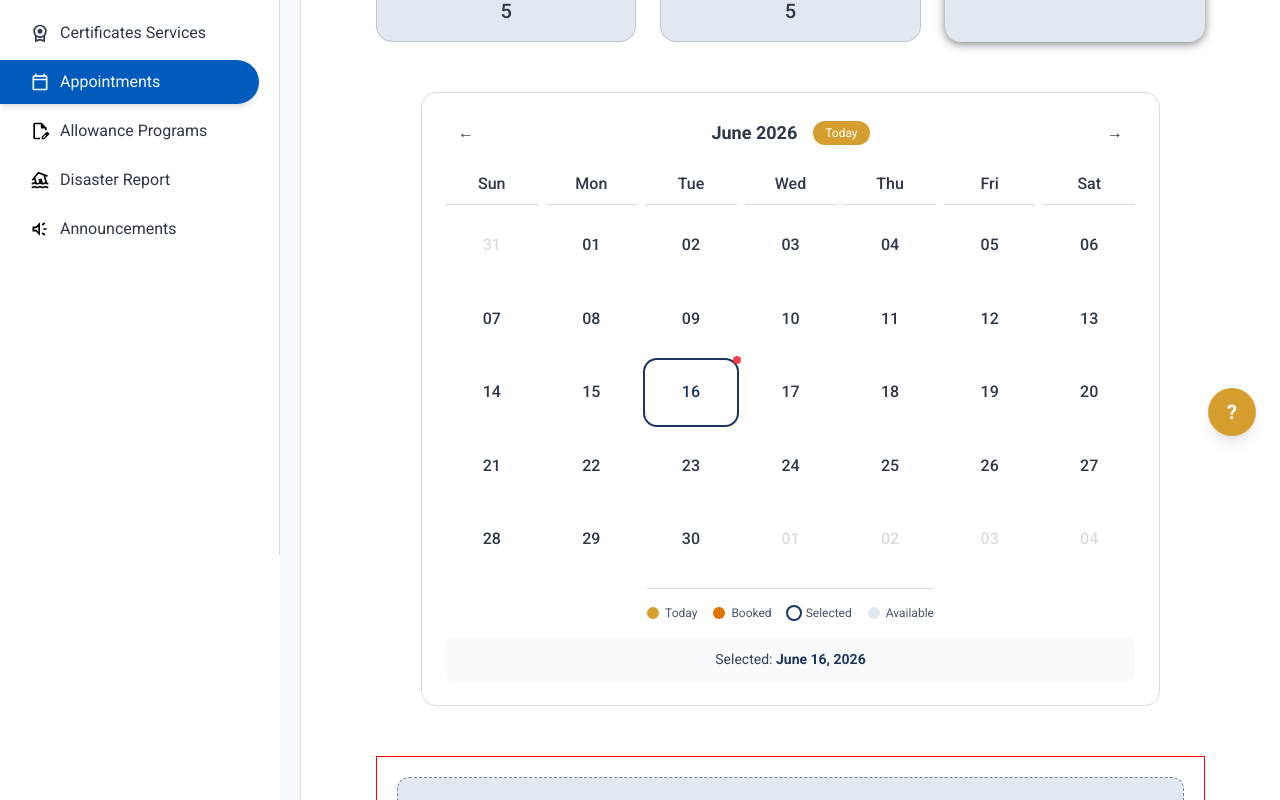
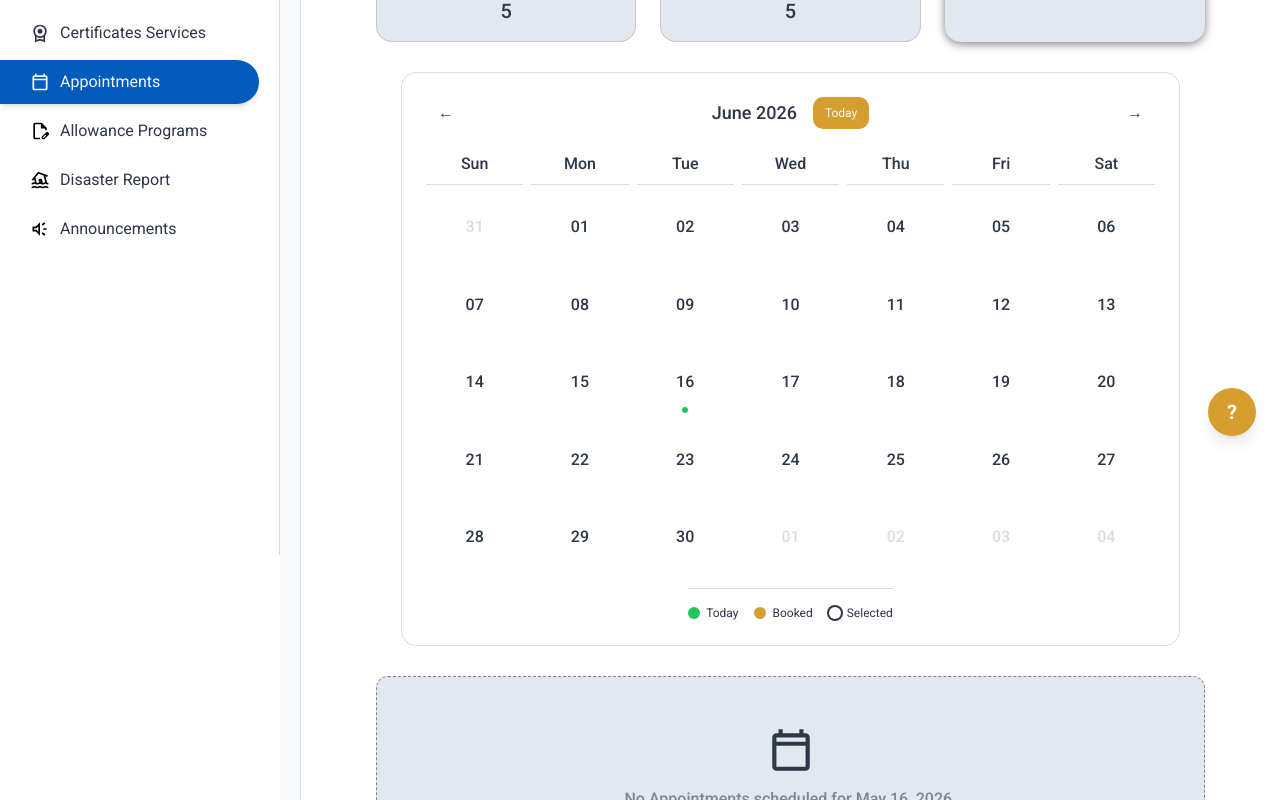
Before and after one commit to Mogith-Code/SmartGN-Digital-GN-Service-Management-System, a React (Vite) app in the folder SmartGN/: page /RAppointment in a window 1280 px wide. Shown: the part 340-1140 px from the top of the page. Built offline with nearby package versions, Linux system fonts and the light colour scheme.

Commit message:
update AppointmentLayoutPage.jsx

```diff
--- a/SmartGN/src/Components/AppointmentsPage/AppointmentLayoutPage.jsx
+++ b/SmartGN/src/Components/AppointmentsPage/AppointmentLayoutPage.jsx
@@ -23,11 +23,11 @@ function AppointmentLayoutPage() {
         <CardLayout />
       </div>
 
-      <div className="flex mt-[30px] mx-[100px] p-[20px]">
+      <div className="flex mt-[30px] mx-[100px] mt-[30px]">
         <CalenderLayout />
       </div>
 
-      <div className="flex justify-center mt-[30px] mx-[75px] p-[20px] border border-[red]">
+      <div className="flex justify-center mx-[75px] my-[30px]">
         <AppointmentSummary />
       </div>
     </>
--- a/SmartGN/src/Components/AppointmentsPage/CalenderLayout.jsx
+++ b/SmartGN/src/Components/AppointmentsPage/CalenderLayout.jsx
@@ -7,8 +7,8 @@ function CalendarLayout() {
   // ============================================================================
 
   // Current date state - tracks the displayed month/year
-  const [currentDate, setCurrentDate] = useState(new Date()); // May 2026
-  const [selectedDay, setSelectedDay] = useState(16);
+  const [currentDate, setCurrentDate] = useState(new Date());
+  const [selectedDay, setSelectedDay] = useState(null);
   const [appointments, setAppointments] = useState([]);
 
   // ============================================================================
@@ -178,7 +178,7 @@ function CalendarLayout() {
         <button
           onClick={goToPreviousMonth}
           disabled={isPrevDisabled}
-          className="bg-transparent border-none text-base font-medium text-[#2D3748] cursor-pointer py-1 px-3 rounded transition-all duration-200 outline-none focus:outline-none hover:bg-[#E2E8F0] hover:text-slate-800 disabled:opacity-40 disabled:cursor-not-allowed"
+          className="bg-transparent border-none text-base font-medium text-[#2D3748] cursor-pointer py-1 px-3 rounded transition-all duration-200 outline-none focus:outline-none hover:bg-[#E2E8F0] disabled:opacity-40 disabled:cursor-not-allowed"
           aria-label="Previous month"
         >
           ←
@@ -186,14 +186,14 @@ function CalendarLayout() {
 
         {/* Month/Year Display */}
         <div className="flex items-center gap-4">
-          <span className="text-base md:text-lg font-semibold text-[#2D3748]">
+          <span className="text-base md:text-lg font-medium text-[#2D3748]">
             {getMonthName(month)} {year}
           </span>
 
           {/* Today Button */}
           <button
             onClick={goToToday}
-            className="text-xs px-3 py-1 bg-[#D69E2E] text-white rounded-full hover:bg-[#B8860B] transition-colors duration-200"
+            className="text-xs px-3 py-2 bg-[#D69E2E] text-[#F7FAFC] rounded-[10px] hover:bg-[#B8860B] transition-colors duration-200 cursor-pointer"
           >
             Today
           </button>
@@ -217,7 +217,7 @@ function CalendarLayout() {
         {weekdays.map((day) => (
           <span
             key={day}
-            className="text-xs sm:text-sm md:text-[16px] font-medium text-[#2D3748] pb-2 border-b-[1.5px] border-[#2D37482D] mb-2"
+            className="text-[16px] sm:text-sm md:text-[16px] font-medium text-[#2D3748] pb-2 border-b-[1.5px] border-[#2D37482D] mb-2"
           >
             {day}
           </span>
@@ -255,32 +255,25 @@ function CalendarLayout() {
             `;
           }
           // ================================================================
-          // CURRENT MONTH DAYS - Color: #2D3748, All clickable
+          // CURRENT MONTH DAYS
           // ================================================================
           else {
-            // Selected day
+            // Selected day - White background with border
             if (isSelected) {
               cellClasses += `
-                bg-white text-[#1c355e] font-semibold
-                ring-2 ring-[#1c355e] ring-opacity-15
-                hover:bg-slate-50 cursor-pointer
+                bg-white text-[#2D3748] font-medium
+                ring-2 ring-[#2D3748]
+                hover:bg-[#E2E8F0] cursor-pointer
               `;
             }
-            // Today
-            else if (today) {
-              cellClasses += `
-                bg-[#D69E2E] text-white font-bold
-                hover:bg-[#B8860B] cursor-pointer
-              `;
-            }
-            // Has booking
+            // Has booking - Amber background
             else if (hasBooking) {
               cellClasses += `
                 bg-amber-600 text-white font-bold
                 hover:bg-amber-700 hover:shadow-md cursor-pointer
               `;
             }
-            // Regular day (All clickable)
+            // Regular day (All clickable) - Including today without special background
             else {
               cellClasses += `
                 text-[#2D3748]
@@ -305,14 +298,18 @@ function CalendarLayout() {
                 {cell.day < 10 ? `0${cell.day}` : cell.day}
               </span>
 
-              {/* Booking Indicator Dot */}
-              {hasBooking && cell.isCurrentMonth && !isSelected && !today && (
-                <span className="absolute bottom-1 left-1/2 transform -translate-x-1/2 w-1 h-1 bg-white rounded-full"></span>
+              {/* ============================================================ */}
+              {/* TODAY INDICATOR DOT - Green dot for today */}
+              {/* ============================================================ */}
+              {today && (
+                <span className="absolute bottom-1 left-1/2 transform -translate-x-1/2 w-1.5 h-1.5 bg-[#22C55E] rounded-full"></span>
               )}
 
-              {/* Today Indicator */}
-              {today && (
-                <span className="absolute -top-1 -right-1 w-2 h-2 bg-red-500 rounded-full animate-pulse"></span>
+              {/* ============================================================ */}
+              {/* BOOKING INDICATOR DOT - Amber dot for booked dates */}
+              {/* ============================================================ */}
+              {hasBooking && cell.isCurrentMonth && !isSelected && !today && (
+                <span className="absolute bottom-1 left-1/2 transform -translate-x-1/2 w-1.5 h-1.5 bg-[#D69E2E] rounded-full"></span>
               )}
             </div>
           );
@@ -324,20 +321,16 @@ function CalendarLayout() {
       {/* ==================================================================== */}
       <div className="flex flex-wrap justify-center gap-3 sm:gap-4 mt-4 pt-4 border-t border-[#2D37482D] text-xs">
         <div className="flex items-center gap-1.5">
-          <div className="w-3 h-3 bg-[#D69E2E] rounded-full"></div>
-          <span className="text-slate-600">Today</span>
+          <div className="w-3 h-3 bg-[#22C55E] rounded-full"></div>
+          <span className="text-[#2D3748]">Today</span>
         </div>
         <div className="flex items-center gap-1.5">
-          <div className="w-3 h-3 bg-amber-600 rounded-full"></div>
-          <span className="text-slate-600">Booked</span>
+          <div className="w-3 h-3 bg-[#D69E2E] rounded-full"></div>
+          <span className="text-[#2D3748]">Booked</span>
         </div>
         <div className="flex items-center gap-1.5">
-          <div className="w-3 h-3 ring-2 ring-[#1c355e] ring-opacity-15 bg-white rounded-full"></div>
-          <span className="text-slate-600">Selected</span>
-        </div>
-        <div className="flex items-center gap-1.5">
-          <div className="w-3 h-3 bg-slate-200 rounded-full"></div>
-          <span className="text-slate-600">Available</span>
+          <div className="w-3 h-3 bg-white ring-2 ring-[#2D3748] rounded-full"></div>
+          <span className="text-[#2D3748]">Selected</span>
         </div>
       </div>
 
@@ -345,7 +338,7 @@ function CalendarLayout() {
       {/* SELECTED DATE DISPLAY */}
       {/* ==================================================================== */}
       {selectedDay && (
-        <div className="mt-4 p-3 bg-slate-50 rounded-lg w-full text-center">
+        <div className="mt-4 p-3 bg-[#E2E8F0] rounded-lg w-full text-center">
           <p className="text-sm text-slate-700">
             Selected:{" "}
             <span className="font-semibold text-[#1c355e]">
```
